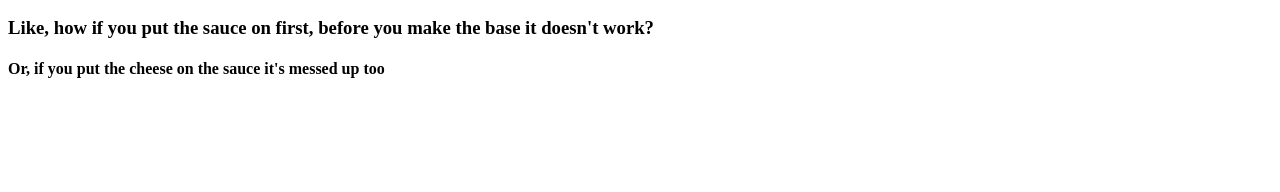
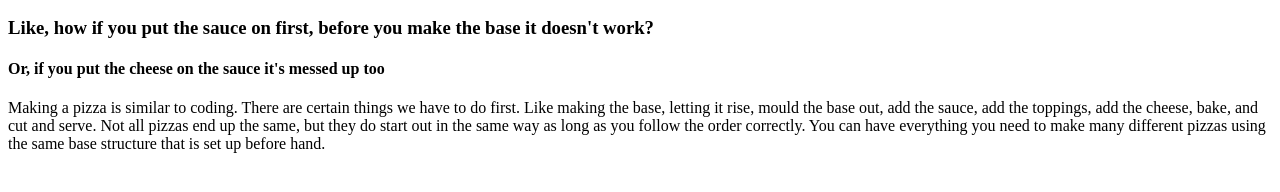
Before and after one commit to JDunfordCottrell/GWDS-HTML-CSS, a plain HTML site: page index.html in a window 1280 px wide. Shown: the part 110-302 px from the top of the page. Drawn offline with Linux system fonts and the light colour scheme.

Commit message:
Update index.html

```diff
--- a/index.html
+++ b/index.html
@@ -8,5 +8,6 @@
     <h2>Yeah, but have you really thought about it?</h2>
     <h3>Like, how if you put the sauce on first, before you make the base it doesn't work?</h3>
     <h4>Or, if you put the cheese on the sauce it's messed up too</h4>
+    <p>Making a pizza is similar to coding. There are certain things we have to do first. Like making the base, letting it rise, mould the base out, add the sauce, add the toppings, add the cheese, bake, and cut and serve. Not all pizzas end up the same, but they do start out in the same way as long as you follow the order correctly. You can have everything you need to make many different pizzas using the same base structure that is set up before hand.</p>
 </body>
 </html>
```
